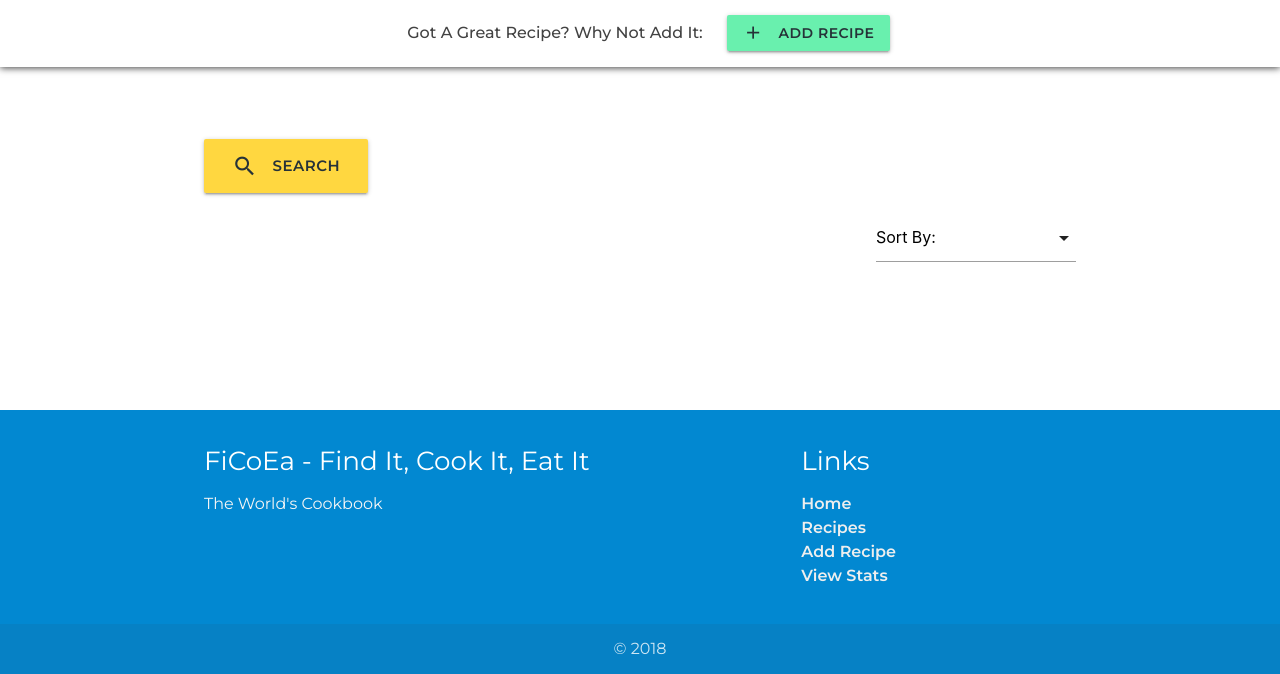
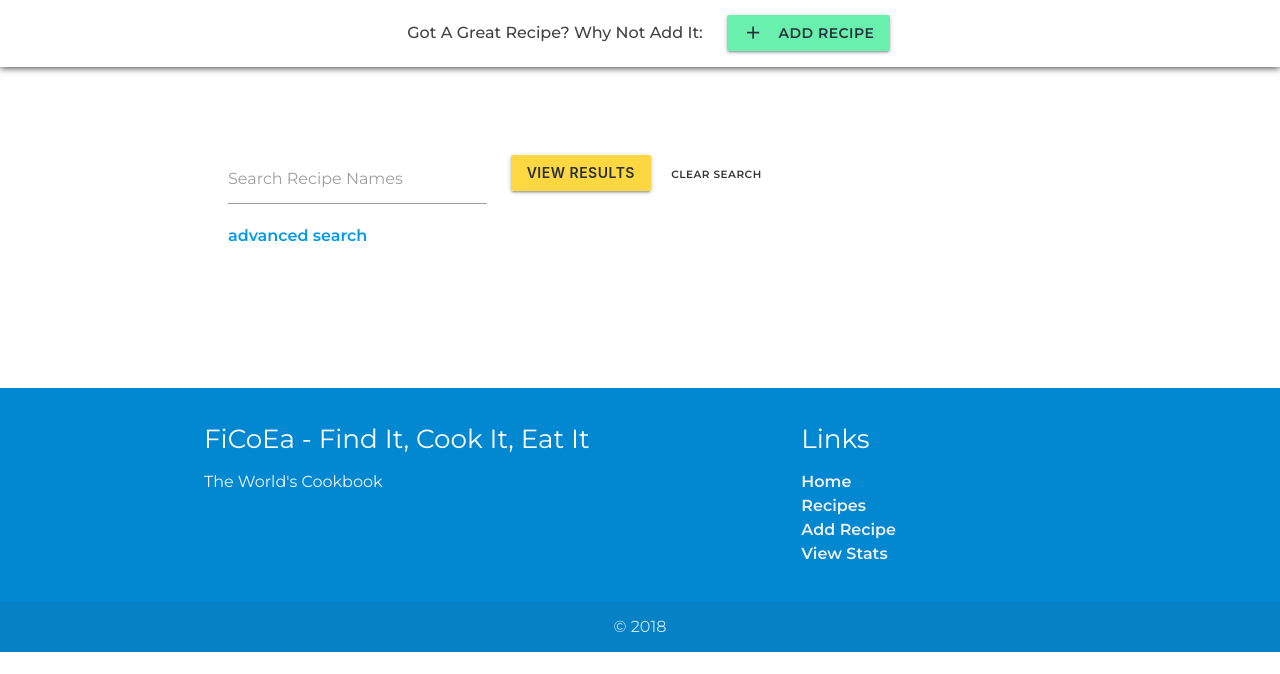
Before and after one commit to Code-Institute-Submissions/milestone4, a Flask app: page /recipes in a window 1280 px wide. Shown: the part 365-1039 px from the top of the page. After the commit the page ends 1017 px from the top, so only its background shows below. Run offline with Flask 2, Linux system fonts and the light colour scheme; data that the repository does not hold is empty; some libraries are stand-ins or nearby versions.

Commit message:
Added ability to search for recipe title

```diff
--- a/cookbook/app.py
+++ b/cookbook/app.py
@@ -2,6 +2,7 @@ import os
 import db_config
 from flask import Flask, render_template, request, redirect, url_for
 from flask_pymongo import PyMongo
+import pymongo
 from bson.objectid import ObjectId
 from bson.json_util import dumps
 
@@ -51,13 +52,15 @@ def make_allergen_array(form_results):
 @app.route('/')
 def home():
   recipes = mongo.db.recipes.find()
-  titles=get_recipe_titles()
-  return render_template('home.html', recipes=recipes, titles=titles)
+  return render_template('home.html', recipes=recipes)
 
 @app.route('/recipes')
 def recipes():
   recipes = mongo.db.recipes.find()
-  return render_template('recipes/results.html', recipes=recipes)
+  titles=get_recipe_titles()
+  allergens = mongo.db.allergens.find()
+  main_ingredients = mongo.db.main_ingredients.find()
+  return render_template('recipes/results.html', recipes=recipes, titles=titles, allergens=allergens, main_ingredients=main_ingredients)
 
 @app.route('/recipes/<recipe_id>')
 def view_recipe(recipe_id):
@@ -139,9 +142,29 @@ def plus_one_score(recipe_id):
   return redirect(url_for('view_recipe', recipe_id=recipe_id))
 
 
-@app.route('/search', methods=["POST"])
-def search():
-  return redirect(url_for('recipes'))
+
+###################
+# SEARCH SECTION #
+##################
+
+# There are two search functions
+# The first is to search for the recipe title
+# The second is an advanced search, that filters out results
+# To search for a recipe title, I created an index in mongodb
+# This lets me search within the recipe_title strng
+@app.route('/search_results', methods=["POST"])
+def search_title():
+  search_word = request.form.get("search_word")
+  mongo.db.recipes.create_index([("recipe_title", pymongo.TEXT)])
+  recipes = mongo.db.recipes.find({'$text': {'$search': search_word }})
+  titles=get_recipe_titles()
+  allergens = mongo.db.allergens.find()
+  main_ingredients = mongo.db.main_ingredients.find()
+  return render_template('recipes/results.html', recipes=recipes, titles=titles, allergens=allergens, main_ingredients=main_ingredients)
+
+
+
+###############################################################################
 
 @app.route('/stats')
 def view_stats():
--- a/cookbook/static/css/styles.css
+++ b/cookbook/static/css/styles.css
@@ -325,6 +325,10 @@
     margin-top: 72px;
   }
 
+  .search-btn .input-field {
+    margin-bottom: 12px;
+  }
+
   /*Results Section*/
   .recipe-results {
     margin-bottom: 72px;
--- a/cookbook/templates/_includes/recipe-card.html
+++ b/cookbook/templates/_includes/recipe-card.html
@@ -1,4 +1,4 @@
-<div class="col s12 m6 l4">
+<div class="col s12 m6 l6 xl4">
   <div class="box z-depth-3">
 
     <div class="title valign-wrapper amber accent-2">
--- a/cookbook/templates/_includes/search-modal.html
+++ b/cookbook/templates/_includes/search-modal.html
@@ -6,18 +6,14 @@
       <div class="row">
         <div class="col s12">
           <h4>Search</h4>
-          <p class="search-info">Use the search box and filters to find a meal to suit your needs</p>
+          <p class="search-info">Use the filters below to refine your search</p>
         </div>
       </div>
 
 
       <div class="row">
-        <form action="" method="POST" class="col s12">
+        <form action="{{ url_for('search_title') }}" method="POST" class="col s12">
           <div class="row">
-            <div class="col s12 m6 l4 input-field">
-              <input id="search_word" name="search_word" type="text" class="autocomplete">
-              <label for="search_word">Search Recipes</label>
-            </div>
 
             <div class="col s12 m6 l4 input-field">
               <select id="serves" name="serves" class="validate">
@@ -44,60 +40,32 @@
             <div class="col s12 m6 l4 input-field">
               <select id="main_ingredient" name="main_ingredient">
                 <option value=""  selected>Select Ingredient</option>
-                <option value="chicken">Chicken</option>
-                <option value="beef">Beef</option>
-                <option value="fish">Fish</option>
-                <option value="pork">Pork</option>
-                <option value="lamb">Lamb</option>
-                <option value="veal">Veal</option>
+                {% for ingredient in main_ingredients %}
+                  <option value="{{ingredient.main_ingredient_name}}">{{ ingredient.main_ingredient_name }}</option>
+                {% endfor %}
               </select>
               <label for="main_ingredient">Main Ingredient</label>
             </div>
 
-            <div class="col s12 m6 l4">
+            <div class="col s12">
               <p class="additional-label">Does Not Contain:</p>
 
-              <div class="col sm6">
+              {% for allergen in allergens %}
+              <div class="col s6 m4 l3">
                 <p>
-                  <label for="allergen1" >
-                  <input type="checkbox" id="allergen1" name="allergen1" />
-                  <span>Nuts</span>
+                  <label for="allergen{{ loop.index }}">
+                  <input type="checkbox" id="allergen{{ loop.index }}" name="{{ allergen.main_allergen_name }}" value="{{ allergen.main_allergen_name }}" />
+                  <span>{{ allergen.main_allergen_name }}</span>
                   </label>
                 </p>
               </div>
-
-              <div class="col sm6">
-                <p>
-                  <label for="allergen2">
-                  <input type="checkbox" id="allergen2" name="allergen2" />
-                  <span>Nuts</span>
-                </label>
-                </p>
-              </div>
-
-              <div class="col sm6">
-                <p>
-                  <label for="allergen3">
-                  <input type="checkbox" id="allergen3" name="allergen3" />
-                  <span>Nuts</span>
-                </label>
-                </p>
-              </div>
-
-              <div class="col sm6">
-                <p>
-                  <label for="allergen4">
-                  <input type="checkbox" id="allergen4" name="allergen4" />
-                  <span>Nuts</span>
-               </label>
-                </p>
-              </div>
-
+              {% endfor %}
             </div>
 
-
-            <div class="col s12 m6 l4">
+            <div class="col s12 m6">
               <!-- Switch -->
+              <br>
+              <br>
               <div class="switch">
                 <label>
                   <p class="additional-label">Vegan Friendly</p>
@@ -115,7 +83,7 @@
             <div class="col s12 center-align">
               <button class="btn-large waves-effect amber accent-2 blue-grey-text text-darken-4" type="submit" name="action">View Results</button>
 
-              <a href="#!" class="btn-large modal-close waves-effect  btn-flat">Cancel</a>
+              <a  class="btn-large modal-close waves-effect  btn-flat">Cancel</a>
             </div>
           </div>
         </form>
--- a/cookbook/templates/recipes/results.html
+++ b/cookbook/templates/recipes/results.html
@@ -4,36 +4,93 @@
   <div class="container">
     <div class="row">
       <div class="col s12">
-        <a href="#search-modal" class="btn-large waves-effect amber accent-2 blue-grey-text text-darken-4 modal-trigger"><i class="material-icons left">search</i>Search</a>
+        <form action="{{ url_for('search_title') }}" method="POST" class="col s12">
+
+          <div class="col s12 m6 l4 input-field">
+            <input id="search_word" name="search_word" type="text" class="autocomplete" autocomplete="off">
+            <label for="search_word">Search Recipe Names</label>
+          </div>
+
+          <div class="col s12 m6 l6 input-field">
+          <button class="btn waves-effect amber accent-2 blue-grey-text text-darken-4" type="submit" name="action">View Results</button>
+
+          <a href="{{ url_for('recipes') }}"  class="btn modal-close waves-effect  btn-flat"><small>Clear Search</small></a>
+          </div>
+
+          <div class="col s12">
+          <a class="modal-trigger" href="#search-modal">advanced search</a>
+          </div>
+
+        </form>
       </div>
     </div>
   </div>
 </section>
 
+<br>
+<br>
 
 <section class="recipe-results">
   <div class="container">
-    <div class="row">
-      <div class="col s12 m3 offset-m9">
-        <select>
-          <option value="" disabled selected>Sort By:</option>
-          <option value="1">A - Z</option>
-          <option value="2">Most Popular</option>
-          <option value="3">Shortest Cook Time</option>
-        </select>
-      </div>
-    </div>
 
-
-    <br>
-    <br>
-
-    <div class="row">
-     {% for recipe in recipes %}
-        {% include "_includes/recipe-card.html" %}
-      {% endfor %}
+    <div class="row" id="recipe_cards">
+      {% for recipe in recipes | sort(attribute='recipe_title') %} {% include "_includes/recipe-card.html" %} {% endfor %}
     </div>
   </div>
 </section>
 
 {% endblock %}
+
+{% block additional_scripts %}
+
+<script>
+  // This script is for the autocomplete input
+
+  /*
+
+  It works by taking the data from the database
+  pushing the recipe names into an array, and then
+  adding the names to a clean json object.
+
+  By doing this it cleans the json so that the auto complete
+  function can read it properly.
+
+  I had to add this script to all the templates with the search modal.
+  I tried putting it in the search modal template itself but the '$' was
+  being used before it was declared in jquery.js.
+
+  I also tried putting it into the main.js file, but I wasn't able to pass in the
+  json variable using jinja.
+
+  */
+  var json_titles = {{ titles | safe }};
+
+    console.log(json_titles);
+    var titles = [];
+    for (i in json_titles) {
+      var x = json_titles[i];
+
+      for (var key in x) {
+        titles.push(x[key]);
+      }
+    }
+    console.log(titles);
+
+    titles_json = {};
+
+    for ( i in titles ) {
+      titles_json[titles[i]] = ""
+    }
+
+
+
+    console.log(titles_json);
+
+    $('input.autocomplete').autocomplete({
+      data: titles_json
+    });
+
+
+</script>
+
+{% endblock %}
```
Also changed, not shown: cookbook/templates/home.html (+1 -37 lines).
